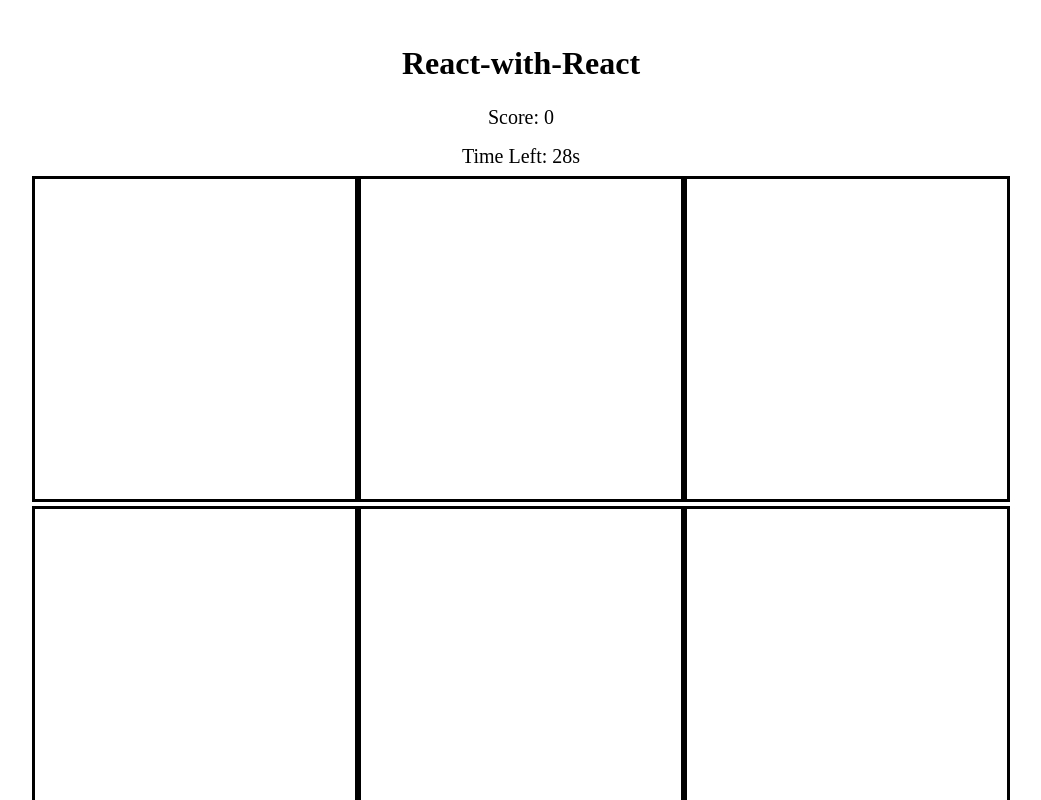
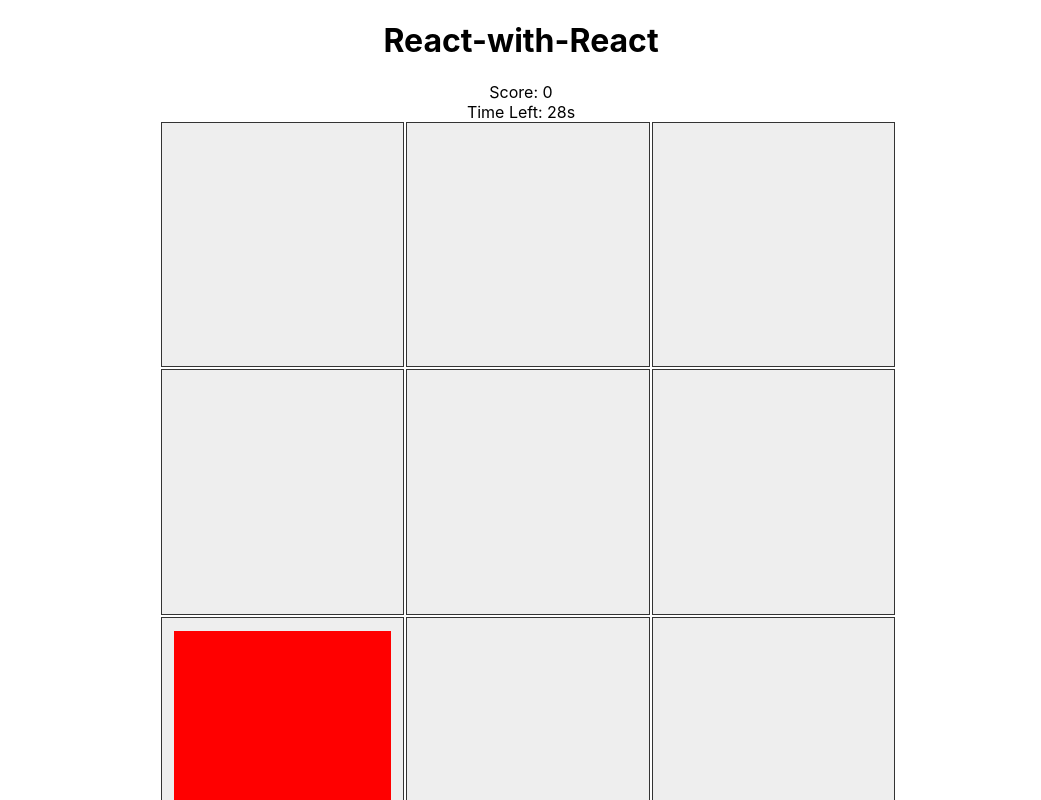
Before and after one commit to timryan10/react-with-react, a React (Create React App) app: page / in a window 1280 px wide. Both pictures are taken after a click on the button "Start". Shown: the top 800 px of the page, without its empty margins (119-1160 px from the left). Built offline with nearby package versions, Linux system fonts and the light colour scheme.

Commit message:
updated styling

```diff
--- a/src/App.js
+++ b/src/App.js
@@ -62,7 +62,7 @@ function App() {
         <button onClick={startGame} className="start">Start</button>
       )}
 
-      {showTargets && <div className="targets">{renderContainers()}</div>}
+      {showTargets && <div className="targets-grid">{renderContainers()}</div>}
 
       {gameOver && (
         <div className="game-over">
--- a/src/Components/Container.js
+++ b/src/Components/Container.js
@@ -7,14 +7,12 @@ const Container = ({ index, active, setScore, score, onHit }) => {
     onHit();
   };
 
-  return (
-    <div
-      style={{ width: '20em', height: '20em', border: 'solid', display: 'inline-block' }}
-      className="container"
-    >
-      {active ? <Target handleClick={handleClick} /> : <EmptySlot />}
-    </div>
-  );
+    return (
+        <div className="container-slot">
+        {active ? <Target handleClick={handleClick} /> : <EmptySlot />}
+        </div>
+    );
+
 };
 
 export default Container;
--- a/src/Components/EmptySlot.js
+++ b/src/Components/EmptySlot.js
@@ -1,6 +1,6 @@
 const EmptySlot = () => {
     return (
-      <div className="empty-slot" style={{ width: '20em', height: '20em' }}>
+      <div className="empty-slot">
         {/* Empty */}
       </div>
     );
--- a/src/Components/Target.js
+++ b/src/Components/Target.js
@@ -2,9 +2,9 @@ import redSquare from './red-square.png';
 
 const Target = ({ handleClick }) => {
     return (
-      <div>
+      <div className='target-box'>
         <img
-          style={{ width: '20em', height: '20em' }}
+          className='target-img'
           src={redSquare}
           onClick={handleClick}
           alt="Target"
--- a/src/index.css
+++ b/src/index.css
@@ -1,22 +1,41 @@
-/* App.css */
-.App {
-  text-align: center;
-  padding: 1rem;
-  height: 100vh;
-  display: flex;
-  flex-direction: column;
-  justify-content: flex-start;
-  align-items: center;
-  box-sizing: border-box;
+body {
+  margin: 0;
+  font-family: -apple-system, BlinkMacSystemFont, 'Segoe UI', 'Roboto', 'Oxygen',
+    'Ubuntu', 'Cantarell', 'Fira Sans', 'Droid Sans', 'Helvetica Neue',
+    sans-serif;
+  -webkit-font-smoothing: antialiased;
+  -moz-osx-font-smoothing: grayscale;
 }
 
-.targets-container {
-  flex: 1;
-  width: 100%;
-  display: flex;
-  justify-content: center;
-  align-items: center;
-  box-sizing: border-box;
+code {
+  font-family: source-code-pro, Menlo, Monaco, Consolas, 'Courier New',
+    monospace;
+}
+
+.container{
+  border: solid;
+  margin: auto;
+}
+
+.title{
+  text-align: center;
+}
+
+.score{
+  text-align: center;
+}
+
+.start{
+  display: block;
+  margin: 20px auto;
+}
+
+.timer{
+  text-align: center;
+}
+
+.game-over{
+  text-align: center;
 }
 
 .targets-grid {
@@ -25,30 +44,25 @@
   grid-template-rows: repeat(3, 1fr);
   width: 90vmin;
   height: 90vmin;
+  margin: auto;
   gap: 0.25rem;
-  padding: 0.5rem;
-  box-sizing: border-box;
 }
 
 .container-slot {
   width: 100%;
   height: 100%;
+  aspect-ratio: 1 / 1;
+  display: flex;
+  justify-content: center;
+  align-items: center;
   border: 1px solid #333;
-  display: flex;
-  align-items: center;
-  justify-content: center;
   background-color: #eee;
-  aspect-ratio: 1 / 1;
 }
 
-.target-box {
-  width: 100%;
-  height: 100%;
-  display: flex;
-  align-items: center;
-  justify-content: center;
-  padding: 10%;
-  box-sizing: border-box;
+.target-box,
+.empty-slot {
+  width: 90%;
+  height: 90%;
 }
 
 .target-img {
@@ -56,29 +70,3 @@
   height: 100%;
   object-fit: contain;
 }
-
-.empty-slot {
-  width: 100%;
-  height: 100%;
-}
-
-.title {
-  font-size: 2rem;
-  margin-bottom: 1rem;
-}
-
-.score, .timer {
-  font-size: 1.25rem;
-  margin: 0.5rem 0;
-}
-
-.start, .restart {
-  padding: 0.75rem 1.5rem;
-  font-size: 1rem;
-  cursor: pointer;
-  margin-top: 1rem;
-}
-
-.game-over {
-  margin-top: 2rem;
-}
```
